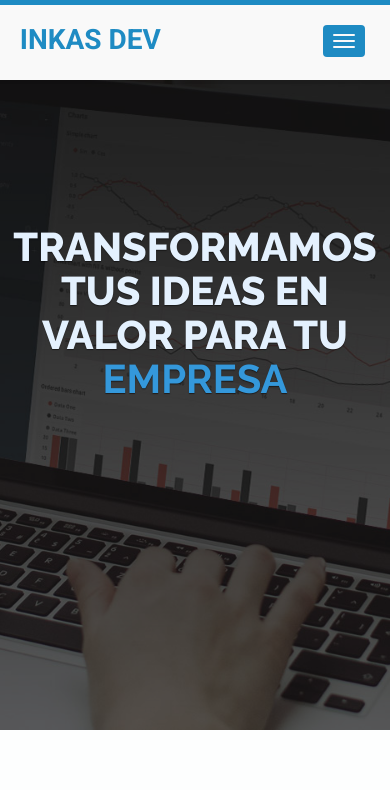
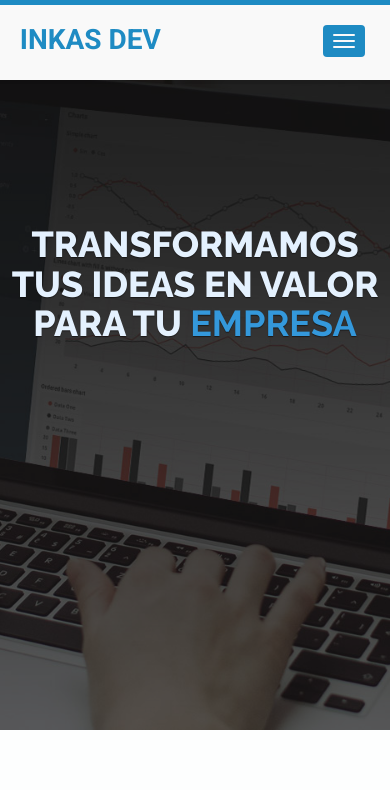
Before and after one commit to alejuanito/alejuanito.github.io, a plain HTML site: page index.html in a window 390 px wide. Shown: the top 790 px of the page. Drawn offline with Linux system fonts and the light colour scheme.

Commit message:
resize home

```diff
--- a/assets/css/main.css
+++ b/assets/css/main.css
@@ -2263,5 +2263,5 @@ only screen and (min-resolution:1.25dppx){
 
 @media all and (max-width:480px){
 
-  .bigFont30{ font-size: 40px !important; }
-}
+  .bigFont30{ font-size: 36px !important; }
+}
```
